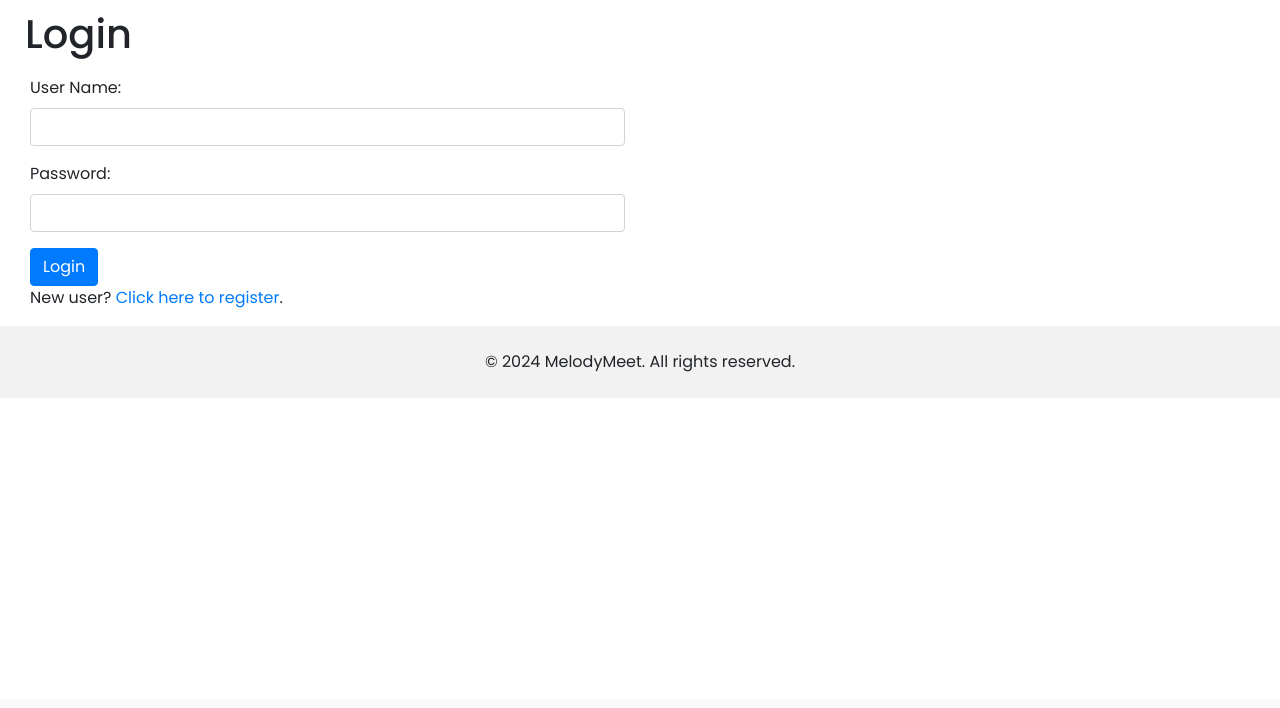
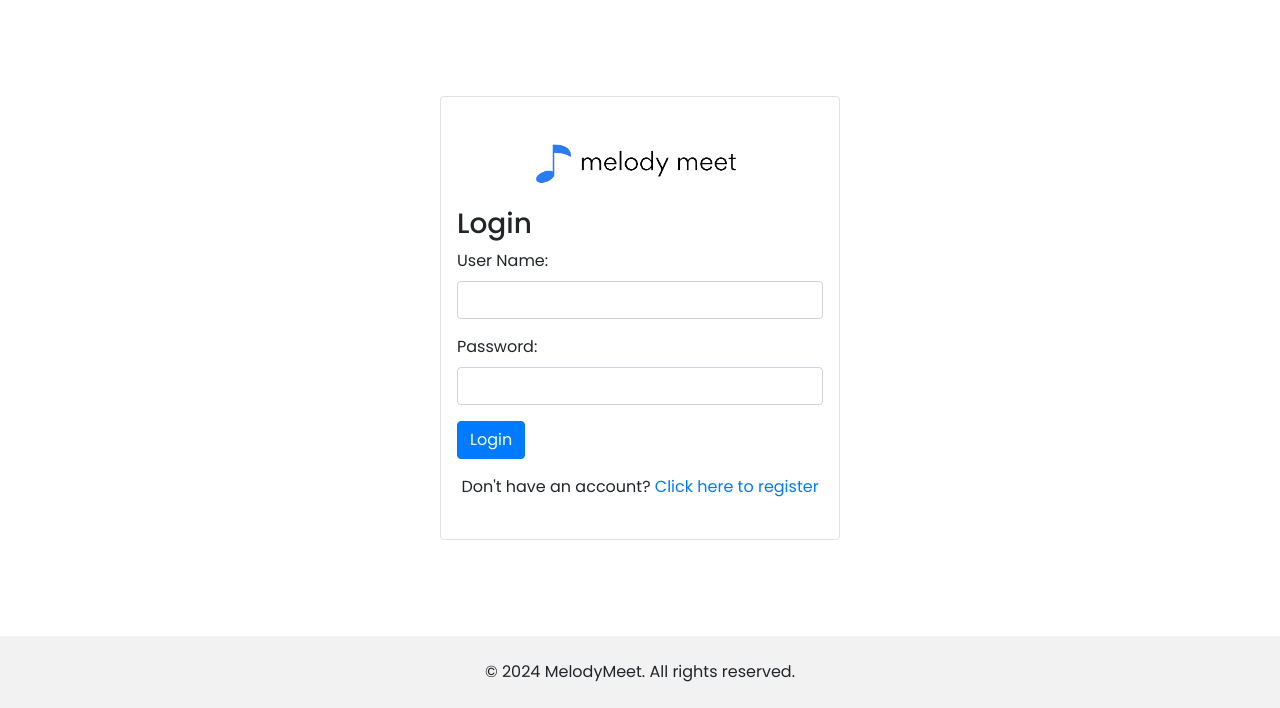
Before and after one commit to yonghuajun2001/iab207, a Flask app: page /Login in a window 1280 px wide. Shown: the part 101-809 px from the top of the page. Before the commit the page ends 473 px from the top, so only its background shows below. Run offline with Flask 3, Linux system fonts and the light colour scheme; some libraries are stand-ins or nearby versions; some web fonts are replaced.

Commit message:
UI updates to home events, error pages, and login/register

```diff
--- a/IAB207_Assignment3-main/IAB207_Assignment3-main/website/static/style.css
+++ b/IAB207_Assignment3-main/IAB207_Assignment3-main/website/static/style.css
@@ -159,3 +159,33 @@ h1 {
 form {
   margin: 0;
 }
+
+.vh-80 {
+  height: 80vh;
+}
+
+.min-vh-80 {
+  height: 80vh;
+}
+
+#userform {
+  max-width: 400px;
+}
+
+.form-title {
+  font-size: 28px;
+  font-weight: 500;
+}
+
+.form-img {
+  width: 70%;
+}
+
+.card-title {
+  overflow: hidden;
+  text-overflow: ellipsis;
+  display: -webkit-box;
+  -webkit-line-clamp: 2;
+  -webkit-box-orient: vertical;
+  height: 48px;
+}
--- a/IAB207_Assignment3-main/IAB207_Assignment3-main/website/templates/user.html
+++ b/IAB207_Assignment3-main/IAB207_Assignment3-main/website/templates/user.html
@@ -2,10 +2,7 @@
 {% import "bootstrap4/form.html" as wtf %}
 {% block content %}
 
-<div class="container-fluid">
-    <div class="page-header">
-        <h1 id="userheading">{{heading}}</h1>
-    </div>
+<div class="container-fluid py-5">
 
   <!-- flashes any messages to the user -->
   {% with messages = get_flashed_messages() %}
@@ -26,17 +23,19 @@
   <!-- If you want more granular control, declare the form manually: -->
   <!-- <form action="/route" method="post"> -->
 
-  <div class="col-md-6">
-    <div id="userform">
+  <div class="py-5">
+    <div id="userform" class="border rounded px-3 py-4 mx-auto text-center">
+      <img src="../static/image/logo-removebg.png" class="form-img d-block mx-auto mb-1" alt="MelodyMeet" />
+      <div class="text-left">
+        <h1 class="form-title">{{heading}}</h1>
         {{wtf.render_form(form)}}
+        {% if heading|lower =='login' %}
+        <p class="text-center pt-3">Don't have an account? <a href="{{ url_for('auth.register') }}">Click here to
+            register</a></p>
+        {% endif %}
+      </div>
     </div>
   </div>
 
-<!-- When you have login form, then show the user a link to register -->
-  {% if heading|lower =='login' %}
-  <div class="col-md-4">
-    <p>New user? <a href="{{ url_for('auth.register') }}">Click here to register</a>.</p>
-  </div>
-  {% endif %}
 </div>
 {% endblock %}
```
Also changed, not shown: IAB207_Assignment3-main/IAB207_Assignment3-main/website/templates/404.html (+4 -4 lines), IAB207_Assignment3-main/IAB207_Assignment3-main/website/templates/500.html (+4 -4 lines), IAB207_Assignment3-main/IAB207_Assignment3-main/website/templates/index.html (+13 -4 lines). Lines whose indentation alone changed are shown as unchanged.
